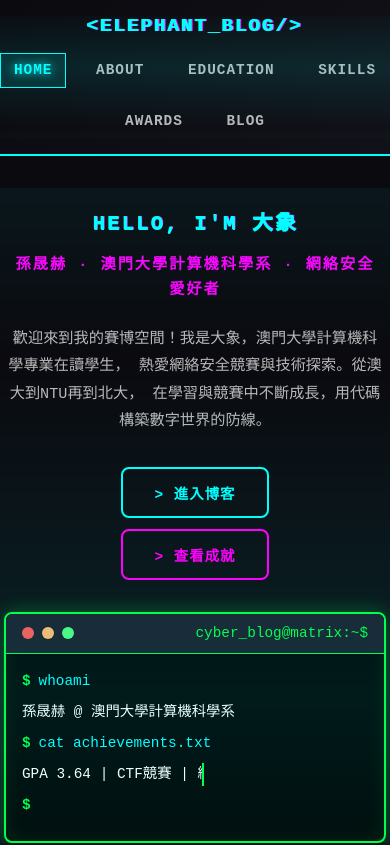
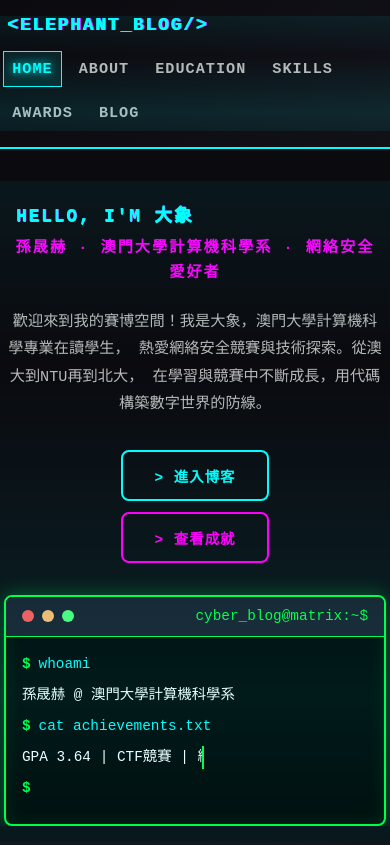
Before and after one commit to ElephantLikeCode/blog2, a React (Vite) app: page / in a window 390 px wide. Shown: the top 845 px of the page. Built offline with nearby package versions, Linux system fonts and the light colour scheme.

Commit message:
Add mobile responsiveness for header and hero sections; adjust layout and styles for smaller screens

```diff
--- a/src/components/Header.css
+++ b/src/components/Header.css
@@ -135,3 +135,41 @@
     font-size: 0.9rem;
   }
 }
+
+@media (max-width: 600px) {
+  .header-content {
+    flex-direction: column;
+    align-items: flex-start;
+    width: 100vw;
+    min-width: 0;
+    max-width: 100vw;
+    overflow-x: hidden;
+  }
+  .logo {
+    font-size: 1.1rem;
+    word-break: break-all;
+    white-space: normal;
+    padding-left: 0.5rem;
+    padding-right: 0.5rem;
+    max-width: 100vw;
+  }
+  .nav-menu {
+    flex-wrap: wrap;
+    gap: 0.5rem;
+    width: 100vw;
+    min-width: 0;
+    max-width: 100vw;
+    justify-content: flex-start;
+    overflow-x: auto;
+    padding-left: 0.2rem;
+    padding-right: 0.2rem;
+  }
+  .nav-link {
+    font-size: 0.95rem;
+    padding: 0.3rem 0.5rem;
+    min-width: unset;
+    white-space: nowrap;
+    word-break: break-all;
+    overflow-wrap: break-word;
+  }
+}
--- a/src/components/Hero.css
+++ b/src/components/Hero.css
@@ -301,4 +301,29 @@
     min-width: 0;
     margin: 0 auto;
   }
+  .logo, .hero-title, .glitch-text {
+    font-size: 1.1rem !important;
+    word-break: break-all;
+    white-space: normal;
+    padding-left: 0.5rem;
+    padding-right: 0.5rem;
+    max-width: 100vw;
+    overflow-x: hidden;
+  }
+  .hero-title {
+    font-size: 1.2rem !important;
+    text-align: left;
+    padding-left: 0.5rem;
+    padding-right: 0.5rem;
+    margin-bottom: 0.5rem;
+  }
+  .glitch-text {
+    font-size: 1.1rem !important;
+    word-break: break-all;
+    white-space: normal;
+    padding-left: 0.5rem;
+    padding-right: 0.5rem;
+    max-width: 100vw;
+    overflow-x: hidden;
+  }
 }
```
